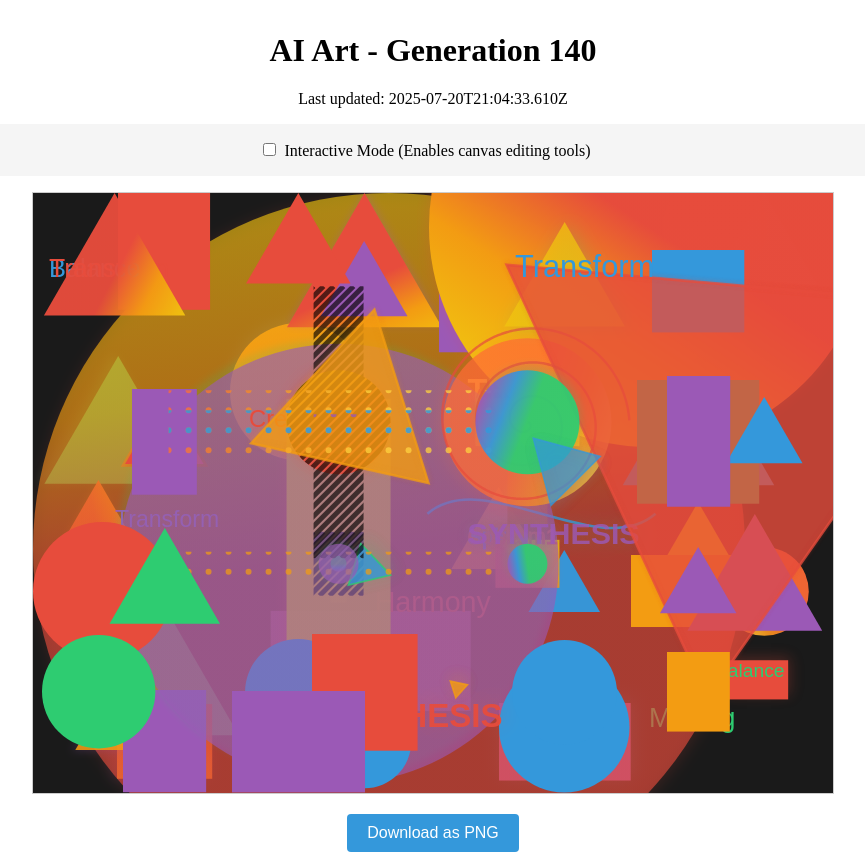
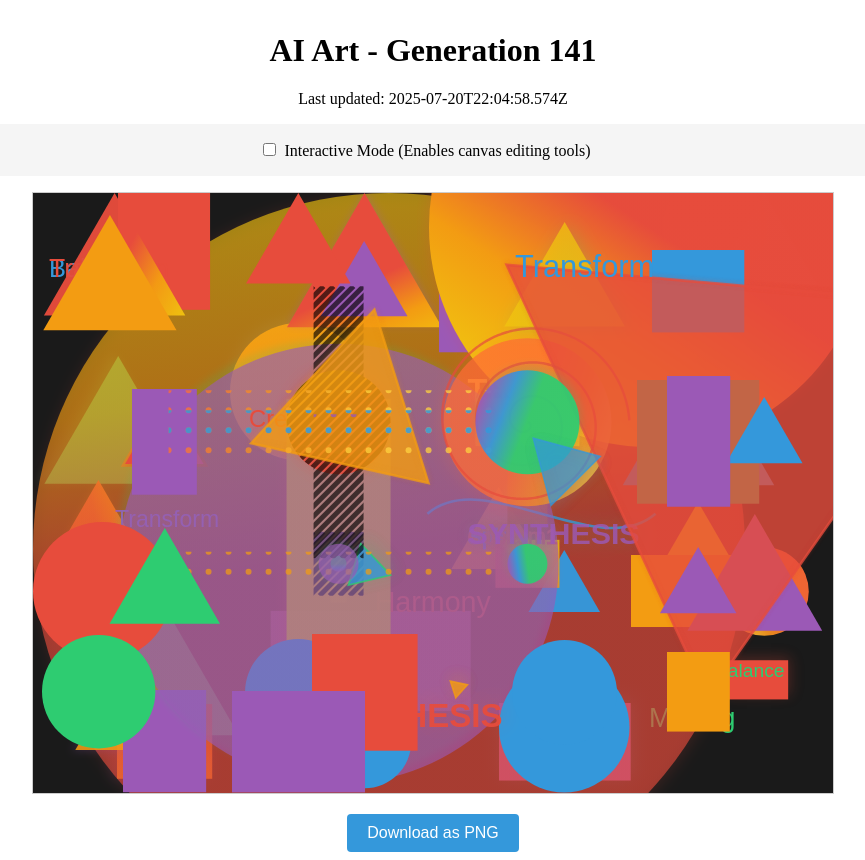
Before and after one commit to mcclowes/ai-art, a React (Vite) app: page / in a window 1280 px wide. Shown: the whole page, without its empty margins (207-1072 px from the left). Built offline with nearby package versions, Linux system fonts and the light colour scheme.

Commit message:
Improve artwork - Generation 141

```diff
--- a/src/artwork-state.ts
+++ b/src/artwork-state.ts
@@ -1584,9 +1584,17 @@ export const artworkState: ArtworkState = {
       "radius": 52.49144783471718,
       "fillStyle": "#3498db",
       "id": "circle_1753038256441"
+    },
+    {
+      "type": "triangle",
+      "x": 76.91441609323678,
+      "y": 98.91441609323678,
+      "size": 76.91441609323678,
+      "fillStyle": "#f39c12",
+      "id": "triangle_1753049098574"
     }
   ],
-  "generation": 140,
-  "lastUpdated": "2025-07-20T21:04:33.610Z",
+  "generation": 141,
+  "lastUpdated": "2025-07-20T22:04:58.574Z",
   "cycleStarted": "2025-07-16T19:12:58.892Z"
 };
```
